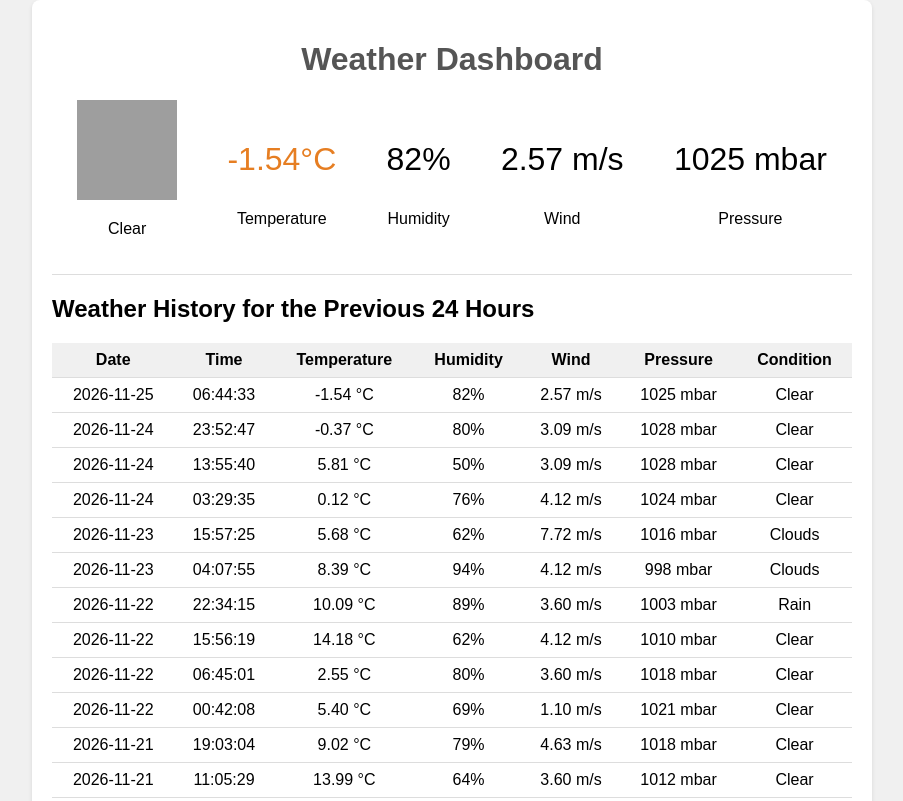
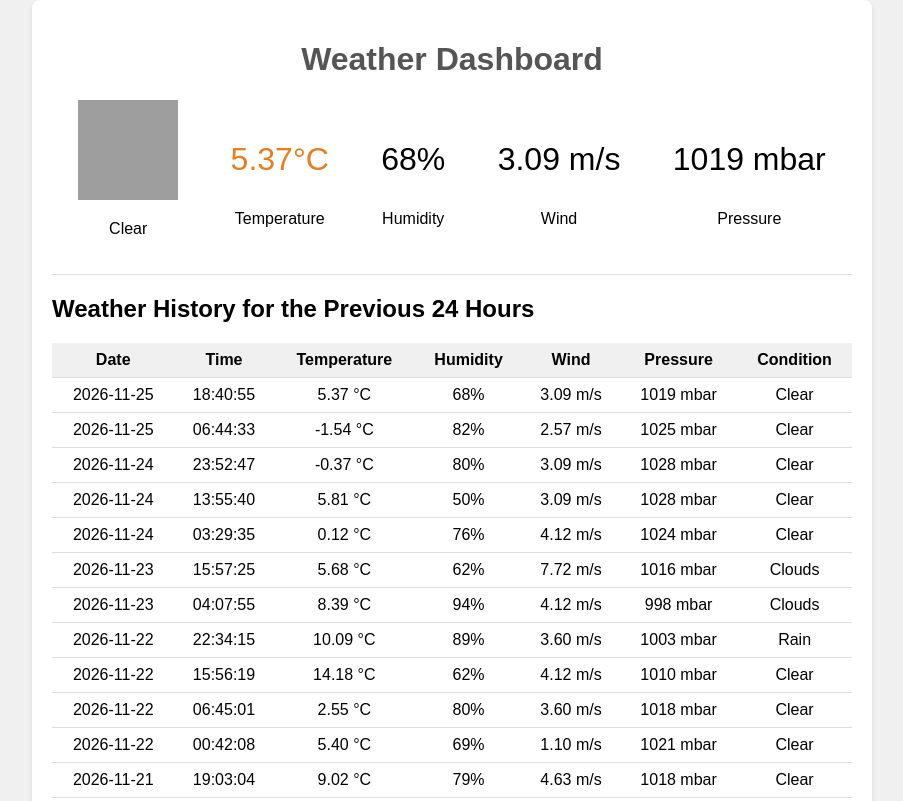
Before and after one commit to aka014/Weather-Data-Explorer, a plain HTML site: page docs/index.html in a window 1280 px wide. Shown: the top 801 px of the page, without its empty margins (188-1091 px from the left). Drawn offline with Linux system fonts and the light colour scheme; grey boxes are pictures that could not be loaded.

Commit message:
Update docs/index.html (automated)

```diff
--- a/docs/index.html
+++ b/docs/index.html
@@ -96,19 +96,19 @@
                             <p>Clear</p>
                         </div>
                         <div>
-                            <p id="temperature">-1.54&degC</p>
+                            <p id="temperature">5.37&degC</p>
                             <p>Temperature</p>
                         </div>
                         <div>
-                            <p id="humidity">82%</p>
+                            <p id="humidity">68%</p>
                             <p>Humidity</p>
                         </div>
                         <div>
-                            <p id="wind">2.57 m/s</p>
+                            <p id="wind">3.09 m/s</p>
                             <p>Wind</p>
                         </div>
                         <div>
-                            <p id="pressure">1025 mbar</p>
+                            <p id="pressure">1019 mbar</p>
                             <p>Pressure</p>
                         </div>
                     </div>
@@ -124,6 +124,18 @@
                                 <th>Pressure</th>
                                 <th>Condition</th>
                             </tr>
+
+                            <tr>
+                                <td>2026-11-25</td>
+                                <td>18:40:55</td>
+                                <td>5.37
+                                &degC</td>
+                                <td>68%</td>
+                                <td>3.09
+                                m/s</td>
+                                <td>1019 mbar</td>
+                                <td>Clear</td>
+                                </tr>
 
                             <tr>
                                 <td>2026-11-25</td>
@@ -257,18 +269,6 @@
                                 <td>Clear</td>
                                 </tr>
 
-                            <tr>
-                                <td>2026-11-21</td>
-                                <td>11:05:29</td>
-                                <td>13.99
-                                &degC</td>
-                                <td>64%</td>
-                                <td>3.60
-                                m/s</td>
-                                <td>1012 mbar</td>
-                                <td>Clear</td>
-                                </tr>
-
                         </table>
                     </div>
                     <div id="historical-data">
```
